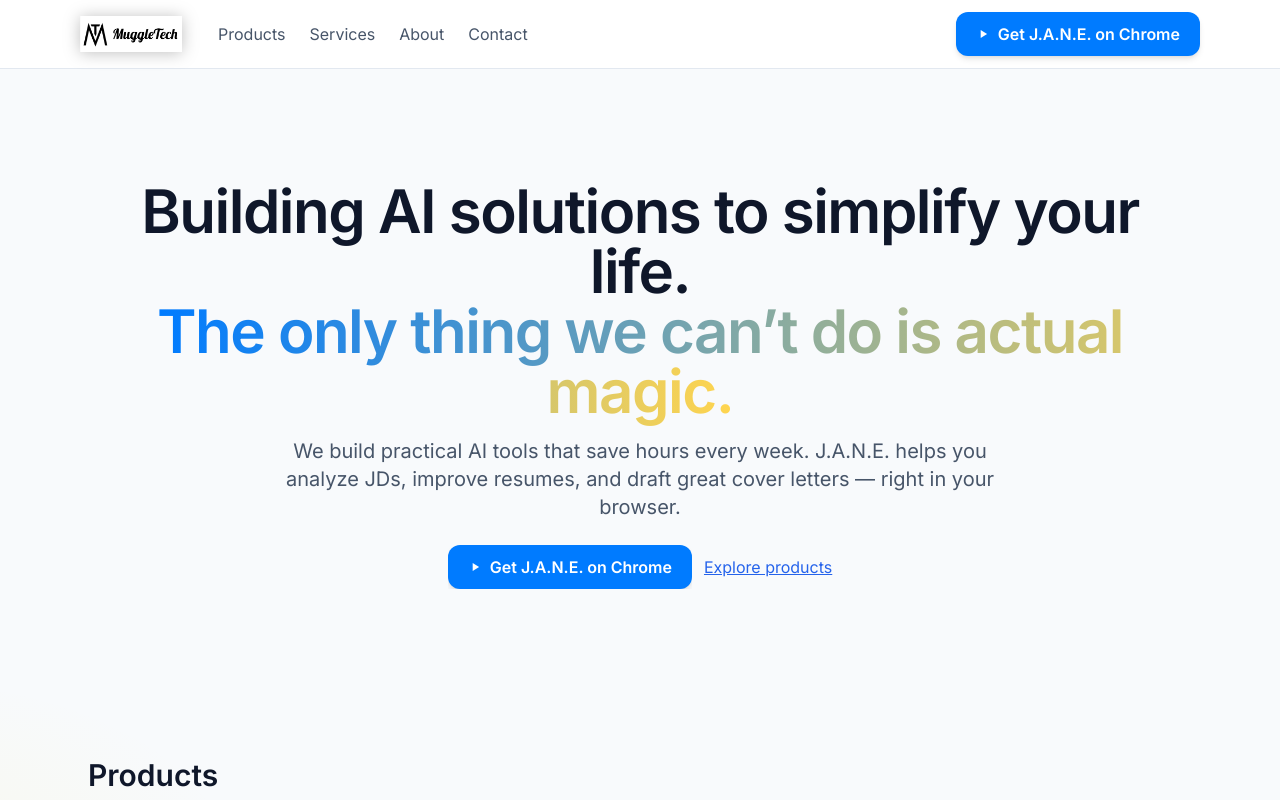
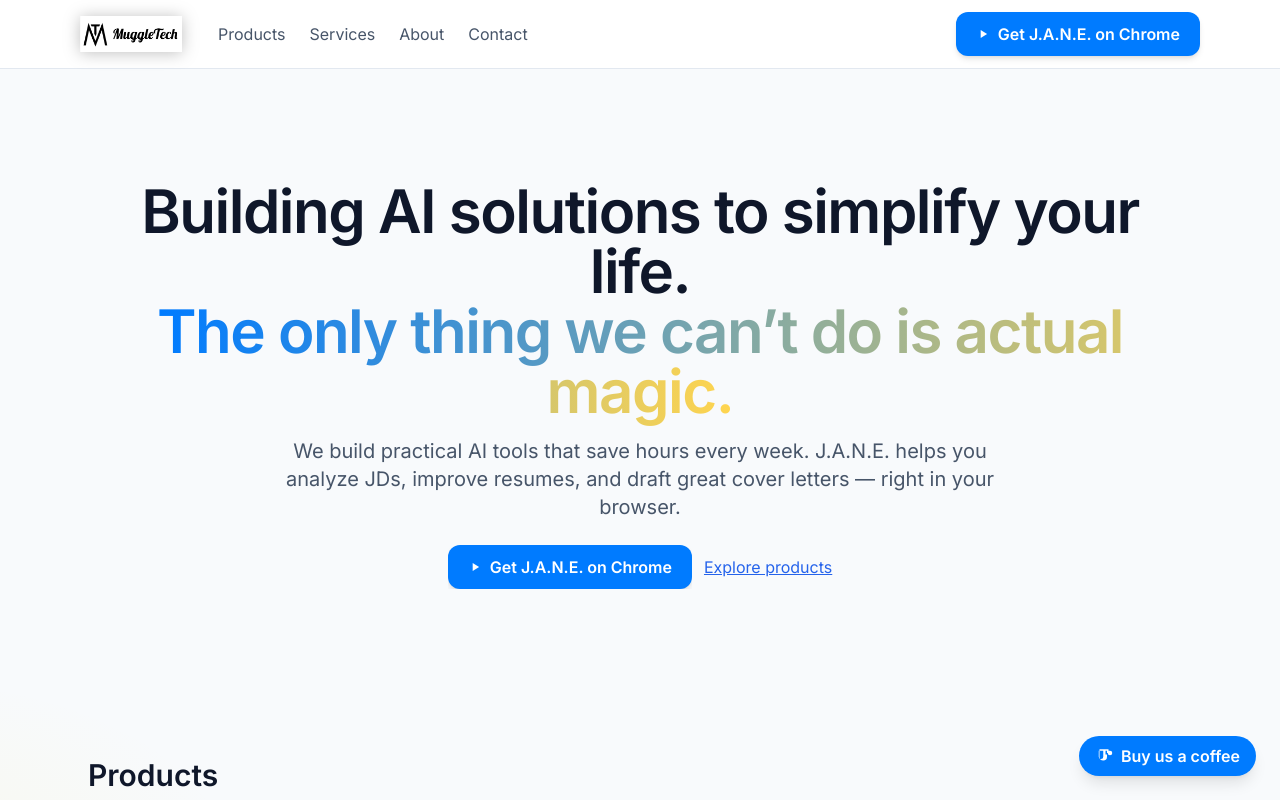
Before and after one commit to Tech-4-Muggles/muggletech-site, a Next.js app: page / in a window 1280 px wide. Shown: the top 800 px of the page. Built offline with nearby package versions, Linux system fonts and the light colour scheme.

Commit message:
seo: add metadataBase + ESM sitemap config

```diff
--- /dev/null
+++ b/global.d.ts
@@ -0,0 +1,6 @@
+declare global {
+  interface Window {
+    plausible?: (event: string, options?: Record<string, any>) => void;
+  }
+}
+export {};
--- a/src/app/layout.tsx
+++ b/src/app/layout.tsx
@@ -2,6 +2,7 @@
 import Header from "@/components/Header";
 import Footer from "@/components/Footer";
 import MobileInstallBar from "@/components/MobileInstallBar";
+import BuyCoffee from "@/components/BuyCoffee";
 import Script from "next/script";
 import { Inter } from "next/font/google";
 
@@ -24,6 +25,7 @@
     images: ["/og.jpg"],
   },
   alternates: { canonical: "https://muggletech.net" },
+  metadataBase: new URL("https://khaki-curlew-361465.hostingersite.com"),
 };
 
 export default function RootLayout({ children }: { children: React.ReactNode }) {
@@ -49,6 +51,7 @@
         <main className="min-h-[72vh]">{children}</main>
         <MobileInstallBar />
         <Footer />
+	<BuyCoffee />
       </body>
     </html>
   );
--- /dev/null
+++ b/src/components/BuyCoffee.tsx
@@ -0,0 +1,25 @@
+"use client";
+
+export default function BuyCoffee() {
+  const url = "https://buymeacoffee.com/muggletech";
+  const handleClick = () => {
+    try { window?.plausible?.("buy_coffee_click"); } catch {}
+  };
+  return (
+    <a
+      href={url}
+      target="_blank"
+      rel="noopener noreferrer"
+      aria-label="Buy us a coffee"
+      onClick={handleClick}
+      className="fixed z-50 bottom-24 right-5 md:bottom-6 md:right-6"
+    >
+      <div className="rounded-full bg-[var(--brand)] hover:bg-blue-600 text-white shadow-lg px-4 py-2 flex items-center gap-2 cta-shine">
+        <svg width="18" height="18" viewBox="0 0 24 24" fill="currentColor" aria-hidden>
+          <path d="M3 3h15v2h2a3 3 0 1 1-3 3h-1v5a5 5 0 1 1-10 0V3Zm13 7V5H5v8a3 3 0 1 0 6 0V5h3v5h2Z"/>
+        </svg>
+        <span className="font-semibold">Buy us a coffee</span>
+      </div>
+    </a>
+  );
+}
```
Also changed, not shown: next-sitemap.config.js (+5 -3 lines), 6 other files (tests, documents, lock files or other folders).
